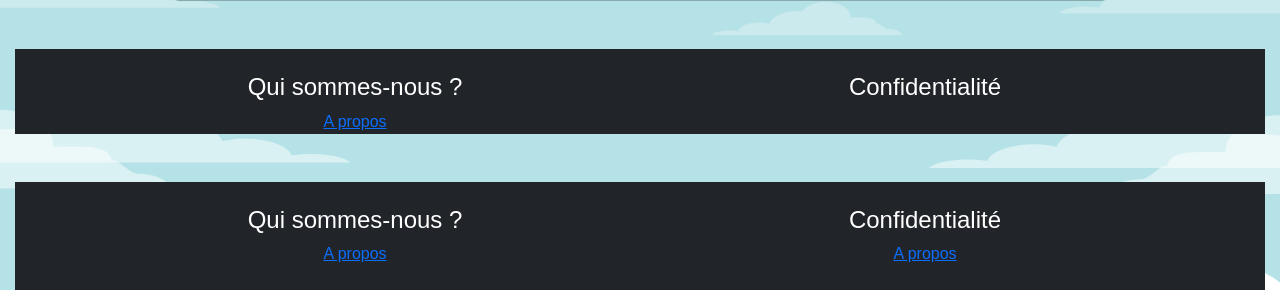
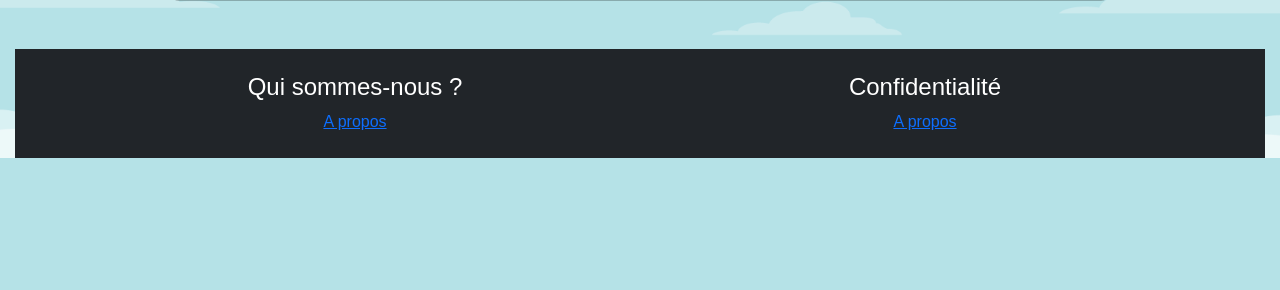
Before and after one commit to Obsercorma/JobsSite, a PHP site: page / in a window 1280 px wide. Shown: the part 849-1139 px from the top of the page. After the commit the page ends 1007 px from the top, so only its background shows below. Run offline with PHP 8.4, Linux system fonts and the light colour scheme; data comes from the database, SQL or seed files in the repository.

Commit message:
Update vue_portail.php

```diff
--- a/vue/vue_portail.php
+++ b/vue/vue_portail.php
@@ -62,26 +62,4 @@
 
   </div>    <!-- DIV CLASS ROUNDED-3...   -->
 </div>
-
-  <footer class="col-12 bg-dark text-white mt-5">
-
-      <div class="container text-center">
-  <br>
-        <div class="row align-items-start ">
-
-          <div class="col-md-6" id="scrollAPropos">
-            <h4>Qui sommes-nous ?</h4>
-            <a class="p-1 rounded" href="#aPropos">A propos</a>
-
-          </div>
-
-          <div class="col-md-6">
-            <h4>Confidentialité</h4>
-          </div>
-
-        </div>
-      </div>
-
-  </footer>
-
 <?php include_once("vue/vue_footer.php"); ?>
```
